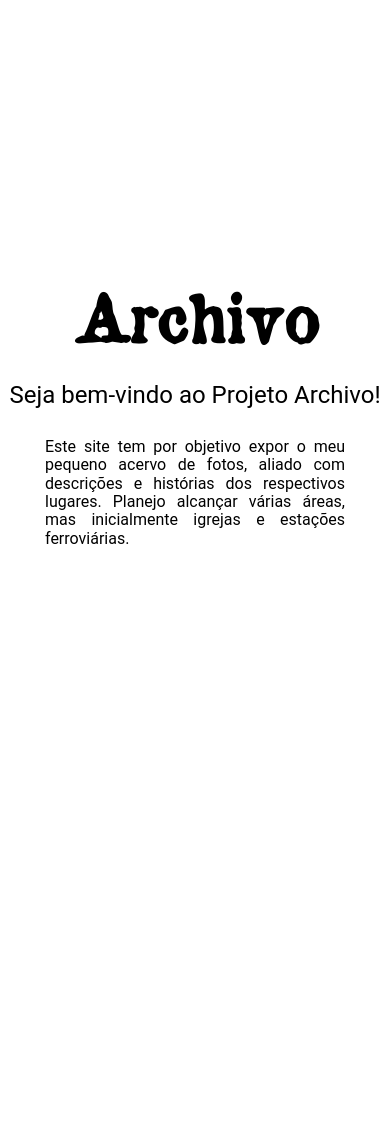
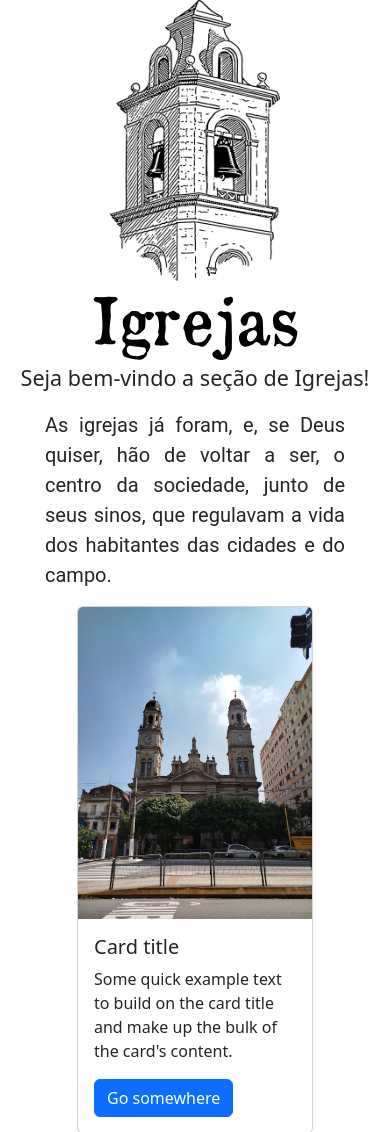
Before and after one commit to Bonavigo/archivo, a PHP site: page /igrejas/index.html in a window 390 px wide. Shown: the top 1132 px of the page. Before the commit the page ends 544 px from the top, so only its background shows below. Run offline with PHP 8.4, Linux system fonts and the light colour scheme.

Commit message:
Adaptações

```diff
--- a/assets/css/app.css
+++ b/assets/css/app.css
@@ -31,31 +31,33 @@
 	font-family: Roboto;
 }
 
+.maquina-de-escrever {
+	width: 150px;
+	cursor: pointer;
+}
+
 .titulo-site {
 	font-family: OldNewspaperTypes, monospace;
 	font-size: 4em;
 	margin: 0 0 5px 0;
 	text-align: center;
+	color: #000;
 }
 
 .subtitulo-site {
 	font-family: Roboto, sans-serif;
-	font-size: 1.5em;
 	text-align: center;
 	margin-bottom: 0.5em;
 }
 
 .pequena-descricao-site {
 	font-family: Roboto, sans-serif;
-	font-size: 1em;
 	word-wrap: break-word;
 	max-width: 300px;
 	text-align: justify;
-	text-justify: inter-word;
 }
 
-@media (min-width: 420px) {
-	.pequena-descricao-site {
-		max-width: 400px;
-	}
+.campanile {
+	width: 170px;
+	cursor: pointer;
 }
--- a/assets/js/app.js
+++ b/assets/js/app.js
@@ -0,0 +1,8 @@
+const APP =  {
+	tocarSom(id) {
+		var audio = document.getElementById(id);
+		audio.pause();
+		audio.currentTime = 0;
+		audio.play();
+	}
+}
--- /dev/null
+++ b/igrejas/index.html
@@ -0,0 +1,55 @@
+<!DOCTYPE html>
+<html lang="pt">
+<head>
+	<meta charset="UTF-8">
+	<meta name="viewport" content="width=device-width, initial-scale=1.0">
+	<title>Projeto Archivo - Igrejas</title>
+	<meta name="description" content="Arquivo de igrejas e ferrovias, por Bruno Bonavigo">
+	<meta name="author" content="Bruno Bonavigo">
+	<meta name="viewport" content="width=device-width, initial-scale=1.0">
+	<link href="https://cdn.jsdelivr.net/npm/bootstrap@5.3.3/dist/css/bootstrap.min.css" rel="stylesheet" integrity="sha384-QWTKZyjpPEjISv5WaRU9OFeRpok6YctnYmDr5pNlyT2bRjXh0JMhjY6hW+ALEwIH" crossorigin="anonymous">
+	<link rel="stylesheet" href="https://cdn.jsdelivr.net/npm/bootstrap-icons@1.11.3/font/bootstrap-icons.min.css">
+	<link rel="stylesheet" href="../assets/css/app.css">
+</head>
+<body class="corpo-pagina-principal">
+	<img class="campanile" src="../assets/img/campanile.png" onclick="APP.tocarSom('tag-audio-sinos')">
+	<h2 class="titulo-site mb-1">Igrejas</h2>
+	<p class="text-center fs-4">Seja bem-vindo a seção de Igrejas!</p>
+	<p class="pequena-descricao-site fs-5">As igrejas já foram, e, se Deus quiser, hão de voltar a ser, o centro da sociedade, junto de seus sinos, que regulavam a vida dos habitantes das cidades e do campo.</p>
+	<section class="row col-8">
+		<div class="col-sm-6 col-md-4">
+			<div class="card">
+				<img src="img/baixa-resolucao/igreja-do-bras/IMG_20240410_102804.jpg" class="card-img-top" alt="...">
+				<div class="card-body">
+					<h5 class="card-title">Card title</h5>
+					<p class="card-text">Some quick example text to build on the card title and make up the bulk of the card's content.</p>
+					<a href="#" class="btn btn-primary">Go somewhere</a>
+				</div>
+			</div>
+		</div>
+		<div class="col-sm-6 col-md-4">
+			<div class="card">
+				<img src="..." class="card-img-top" alt="...">
+				<div class="card-body">
+					<h5 class="card-title">Card title</h5>
+					<p class="card-text">Some quick example text to build on the card title and make up the bulk of the card's content.</p>
+					<a href="#" class="btn btn-primary">Go somewhere</a>
+				</div>
+			</div>
+		</div>
+		<div class="col-sm-6 col-md-4">
+			<div class="card">
+				<img src="..." class="card-img-top" alt="...">
+				<div class="card-body">
+					<h5 class="card-title">Card title</h5>
+					<p class="card-text">Some quick example text to build on the card title and make up the bulk of the card's content.</p>
+					<a href="#" class="btn btn-primary">Go somewhere</a>
+				</div>
+			</div>
+		</div>
+	</section>
+	<audio src="../assets/audio/sinos.mp3" id="tag-audio-sinos"></audio>
+	<script src="https://cdn.jsdelivr.net/npm/bootstrap@5.3.3/dist/js/bootstrap.bundle.min.js" integrity="sha384-YvpcrYf0tY3lHB60NNkmXc5s9fDVZLESaAA55NDzOxhy9GkcIdslK1eN7N6jIeHz" crossorigin="anonymous"></script>
+	<script src="../assets/js/app.js"></script>
+</body>
+</html>
--- a/index.html
+++ b/index.html
@@ -7,12 +7,21 @@
 	<meta name="description" content="Arquivo de igrejas e ferrovias, por Bruno Bonavigo">
 	<meta name="author" content="Bruno Bonavigo">
 	<meta name="viewport" content="width=device-width, initial-scale=1.0">
-	<link rel="stylesheet" href="https://necolas.github.io/normalize.css/8.0.1/normalize.css">
+	<link href="https://cdn.jsdelivr.net/npm/bootstrap@5.3.3/dist/css/bootstrap.min.css" rel="stylesheet" integrity="sha384-QWTKZyjpPEjISv5WaRU9OFeRpok6YctnYmDr5pNlyT2bRjXh0JMhjY6hW+ALEwIH" crossorigin="anonymous">
+	<link rel="stylesheet" href="https://cdn.jsdelivr.net/npm/bootstrap-icons@1.11.3/font/bootstrap-icons.min.css">
 	<link rel="stylesheet" href="assets/css/app.css">
 </head>
 <body class="corpo-pagina-principal">
-	<h2 class="titulo-site">Archivo</h2>
-	<p class="subtitulo-site">Seja bem-vindo ao Projeto Archivo!</p>
-	<p class="pequena-descricao-site">Este site tem por objetivo expor o meu pequeno acervo de fotos, aliado com descrições e histórias dos respectivos lugares. Planejo alcançar várias áreas, mas inicialmente igrejas e estações ferroviárias.</p>
+	<img class="maquina-de-escrever" src="assets/img/typewriter.png" onclick="APP.tocarSom('tag-audio-typewriter')">
+	<h2 class="titulo-site mb-1">Archivo</h2>
+	<p class="text-center fs-4">Seja bem-vindo ao Projeto Archivo!</p>
+	<p class="pequena-descricao-site fs-5">Este site tem por objetivo expor o meu pequeno acervo de fotos, aliado com descrições e histórias dos respectivos lugares. Planejo alcançar várias áreas, mas inicialmente igrejas e estações ferroviárias.</p>
+	<div>
+		<a href="igrejas/index.html" class="btn btn-primary">Igrejas</a>
+		<a href="ferrovia/index.html" class="btn btn-primary">Ferrovia</a>
+	</div>
+	<audio src="assets/audio/typewriter.mp3" id="tag-audio-typewriter"></audio>
+	<script src="https://cdn.jsdelivr.net/npm/bootstrap@5.3.3/dist/js/bootstrap.bundle.min.js" integrity="sha384-YvpcrYf0tY3lHB60NNkmXc5s9fDVZLESaAA55NDzOxhy9GkcIdslK1eN7N6jIeHz" crossorigin="anonymous"></script>
+	<script src="assets/js/app.js"></script>
 </body>
 </html>
```
Also changed, not shown: assets/img/campanile.png (added), assets/img/typewriter.png (added), igrejas/img/baixa-resolucao/igreja-do-bras/IMG_20240410_102804.jpg (added), igrejas/img/baixa-resolucao/igreja-do-bras/IMG_20240420_173958.jpg (added), igrejas/img/baixa-resolucao/igreja-do-bras/IMG_20240420_174656.jpg (added), 5 other files.
